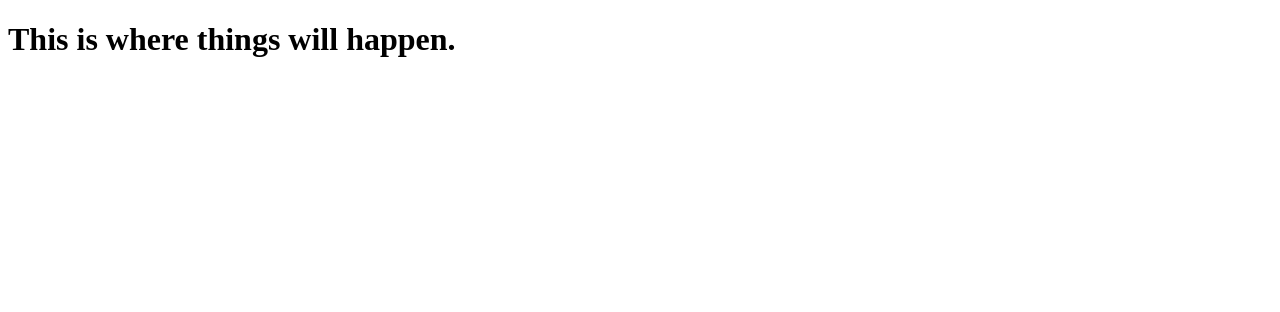
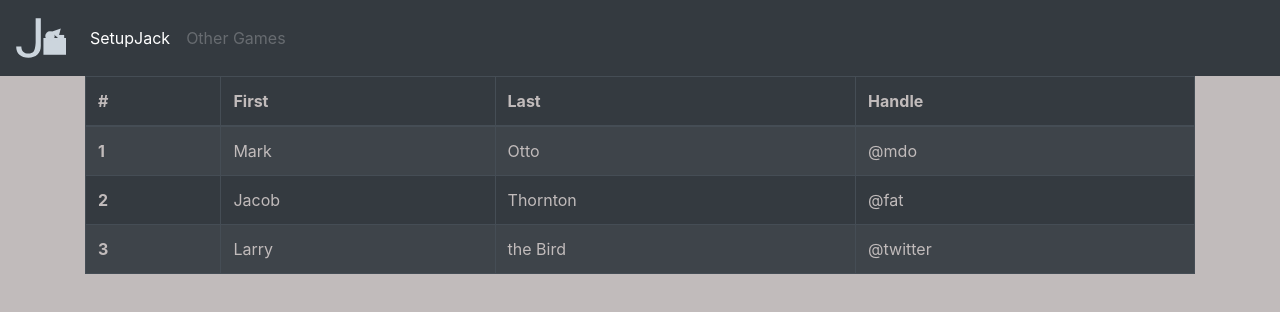
Before and after one commit to kritinvij/setupjack, a website built with Parcel: page src/setupjack/index.html in a window 1280 px wide. Built offline with nearby package versions, Linux system fonts and the light colour scheme.

Commit message:
Create basic navbar on the page and setup table

```diff
--- a/package.json
+++ b/package.json
@@ -3,8 +3,8 @@
         "src/"
     ],
     "scripts": {
-        "start": "parcel serve src/index.html",
-        "build": "cross-env NODE_ENV=production parcel build src/index.html --public-url .",
+        "start": "parcel serve src/setupjack/index.html",
+        "build": "cross-env NODE_ENV=production parcel build src/setupjack/index.html --public-url .",
         "deploy": "gh-pages -d dist"
     },
     "devDependencies": {
--- /dev/null
+++ b/src/setupjack/index.css
@@ -0,0 +1,7 @@
+body {
+    background: #c1bbbb;
+}
+
+.container * {
+    color: #c1bbbb;
+}
--- a/src/setupjack/index.html
+++ b/src/setupjack/index.html
@@ -3,13 +3,74 @@
 
 <head>
     <meta charset='UTF-8'>
+    <meta name="viewport" content="width=device-width, initial-scale=1, shrink-to-fit=no">
+
+    <link rel="stylesheet" href="https://stackpath.bootstrapcdn.com/bootstrap/4.4.1/css/bootstrap.min.css"
+          integrity="sha384-Vkoo8x4CGsO3+Hhxv8T/Q5PaXtkKtu6ug5TOeNV6gBiFeWPGFN9MuhOf23Q9Ifjh" crossorigin="anonymous">
+    <script src="https://code.jquery.com/jquery-3.4.1.slim.min.js"
+            integrity="sha384-J6qa4849blE2+poT4WnyKhv5vZF5SrPo0iEjwBvKU7imGFAV0wwj1yYfoRSJoZ+n" crossorigin="anonymous"></script>
+    <script src="https://cdn.jsdelivr.net/npm/popper.js@1.16.0/dist/umd/popper.min.js"
+            integrity="sha384-Q6E9RHvbIyZFJoft+2mJbHaEWldlvI9IOYy5n3zV9zzTtmI3UksdQRVvoxMfooAo" crossorigin="anonymous"></script>
+    <script src="https://stackpath.bootstrapcdn.com/bootstrap/4.4.1/js/bootstrap.min.js"
+            integrity="sha384-wfSDF2E50Y2D1uUdj0O3uMBJnjuUD4Ih7YwaYd1iqfktj0Uod8GCExl3Og8ifwB6" crossorigin="anonymous"></script>
+    <script src='./index.ts'></script>
+    <link rel="stylesheet" href="./index.css">
+
     <title>Setup Jackbox Games</title>
 </head>
-<script src='./index.ts'></script>
 
 <body>
-    <div id='container'>
-        <h1>This is where things will happen.</h1>
+    <nav class='navbar navbar-expand navbar-dark bg-dark container-fluid'>
+        <a class="navbar-brand" href="#">
+            <img src="../assets/logo.svg" class="d-inline-block align-top" alt="setup-jack-logo" />
+            </div>
+        </a>
+        <div id="navbarNav">
+            <ul class="navbar-nav">
+                <li class="nav-item active">
+                    <a class="nav-link" href="#">SetupJack <span class="sr-only">(current)</span></a>
+                </li>
+                <li class="nav-item">
+                    <a class="nav-link disabled" href="#" tabindex="-1" aria-disabled="true">Other Games</a>
+                </li>
+            </ul>
+        </div>
+    </nav>
+
+    <div class='container'>
+        <div class='table-responsive'>
+<!--            <caption>List of Jackbox Games that is filterable</caption>-->
+            <table class='table table-dark table-striped table-bordered table-hover'>
+                <thead>
+                <tr>
+                    <th scope='col'>#</th>
+                    <th scope='col'>First</th>
+                    <th scope='col'>Last</th>
+                    <th scope='col'>Handle</th>
+                </tr>
+                </thead>
+                <tbody>
+                <tr>
+                    <th scope='row'>1</th>
+                    <td>Mark</td>
+                    <td>Otto</td>
+                    <td>@mdo</td>
+                </tr>
+                <tr>
+                    <th scope='row'>2</th>
+                    <td>Jacob</td>
+                    <td>Thornton</td>
+                    <td>@fat</td>
+                </tr>
+                <tr>
+                    <th scope='row'>3</th>
+                    <td>Larry</td>
+                    <td>the Bird</td>
+                    <td>@twitter</td>
+                </tr>
+                </tbody>
+            </table>
+        </div>
     </div>
 </body>
 
```
Also changed, not shown: src/assets/logo.svg (added), 1 other file.
